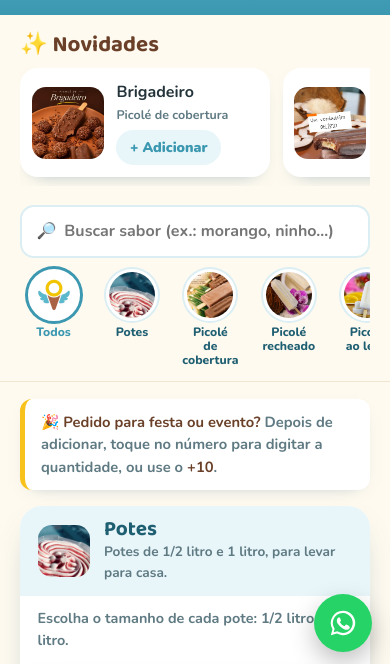
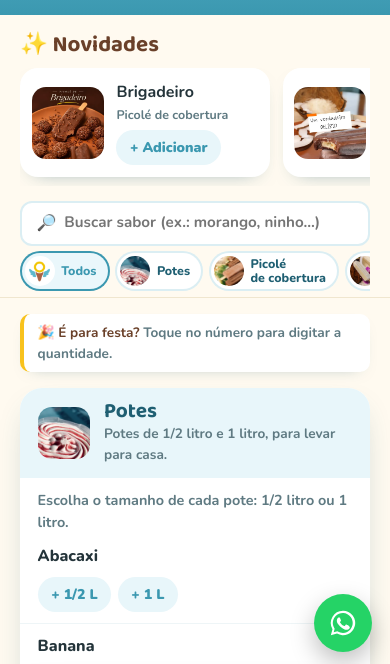
Before and after one commit to SitesVictor/anjos-sorvetes-v2, a plain HTML site: page pedidos.html in a window 390 px wide. Shown: the part 174-838 px from the top of the page. Drawn offline with nearby package versions, Linux system fonts and the light colour scheme.

Commit message:
Add files via upload

```diff
--- a/pedidos.html
+++ b/pedidos.html
@@ -75,7 +75,7 @@
   .grupo-top h3{font-size:1.3rem;color:var(--azulEsc)}
   .grupo-top p{font-weight:700;color:var(--suave);font-size:.85rem}
   .itens-l{list-style:none;display:grid;grid-template-columns:1fr 1fr}
-  .festa{margin-top:1.1rem;background:#fff;border-left:5px solid var(--amarelo);border-radius:12px;padding:.7rem 1rem;font-weight:700;color:var(--suave);font-size:.92rem;box-shadow:0 6px 16px -12px rgba(31,95,114,.5)}
+  .festa{margin-top:1rem;background:#fff;border-left:4px solid var(--amarelo);border-radius:10px;padding:.5rem .85rem;font-weight:700;color:var(--suave);font-size:.85rem;box-shadow:0 6px 16px -12px rgba(31,95,114,.5)}
   .festa b{color:var(--marrom2)}
   .grade{padding-top:1rem!important}
   .itens-l li{display:flex;flex-wrap:wrap;align-items:center;justify-content:space-between;gap:.5rem .8rem;padding:.65rem 1.1rem;border-bottom:1px solid #eef5f7;min-height:58px}
@@ -91,7 +91,8 @@
   .qtd .num{width:3.2rem;height:32px;border:2px solid #dbeef3;border-radius:10px;text-align:center;font:inherit;font-weight:900;font-size:.95rem;color:var(--texto);background:#fff;-moz-appearance:textfield}
   .qtd .num::-webkit-outer-spin-button,.qtd .num::-webkit-inner-spin-button{-webkit-appearance:none;margin:0}
   .qtd .num:focus{outline:0;border-color:var(--azul2)}
-  .qtd .mais10{height:32px;padding:0 .55rem;border-radius:999px;background:#fff1c7;color:var(--marrom2);font-weight:900;font-size:.8rem}
+  .qtd .mais10{width:auto;min-width:44px;height:32px;padding:0 .7rem;border-radius:999px;background:#fff1c7;color:var(--marrom2);font-weight:900;font-size:.82rem;box-shadow:inset 0 0 0 1.5px #f3d97a}
+  .acoes .qtd{width:100%;justify-content:flex-start}
   .itens-d .qtd .num{background:#fff}
   .qtd em{font-style:normal;font-weight:900;font-size:.78rem;color:var(--marrom2);background:#fff1c7;border-radius:8px;padding:.1rem .4rem}
   .add{flex:none;padding:.42rem .85rem;border-radius:999px;background:var(--ceu);color:var(--azul2);font-weight:900;font-size:.88rem;white-space:nowrap}
@@ -99,6 +100,12 @@
   .grupo .nota{padding:.7rem 1.1rem 0;font-weight:700;color:var(--suave);font-size:.9rem}
   .vazio{text-align:center;padding:2.5rem 1rem;color:var(--suave);font-weight:800;background:#fff;border-radius:var(--raio)}
   @media (max-width:760px){
+    .filtros{top:60px;padding:.5rem 0 .2rem}
+    .busca{border-radius:12px}.busca input{padding:.45rem 0;font-size:.95rem}
+    .abas{gap:.6rem;padding:.45rem .1rem .3rem}
+    .aba{width:auto;flex-direction:row;gap:.4rem;font-size:.78rem;background:#fff;border-radius:999px;padding:.2rem .7rem .2rem .2rem;box-shadow:0 0 0 2px #dbeef3;white-space:nowrap}
+    .aba .ci{width:30px;height:30px;border-width:0;box-shadow:none}
+    .aba span{white-space:nowrap;text-align:left}.aba.on{box-shadow:0 0 0 2px var(--azul2);background:#eaf7fb}.aba.on .ci{box-shadow:none}.aba:hover .ci{transform:none}
     .itens-l{grid-template-columns:1fr}.itens-l li:nth-child(odd){border-right:0}
     .itens-l li.pote{flex-direction:column;align-items:stretch;gap:.5rem}
     .itens-l li.pote .acoes{justify-content:flex-start}
@@ -167,7 +174,7 @@
 </div>
 
 <main class="wrap">
-  <div class="festa">🎉 <b>Pedido para festa ou evento?</b> Depois de adicionar, toque no número para digitar a quantidade, ou use o <b>+10</b>.</div>
+  <div class="festa">🎉 <b>É para festa?</b> Toque no número para digitar a quantidade.</div>
   <div class="grade" id="grade"></div>
   <div class="aviso-precos"><span style="font-size:1.4rem">💬</span><div>Os valores variam por tamanho e quantidade. Monte sua lista e a gente responde rapidinho pelo WhatsApp. É comércio? <a href="revenda.html">Veja a área de revenda</a>.</div></div>
 </main>
```
